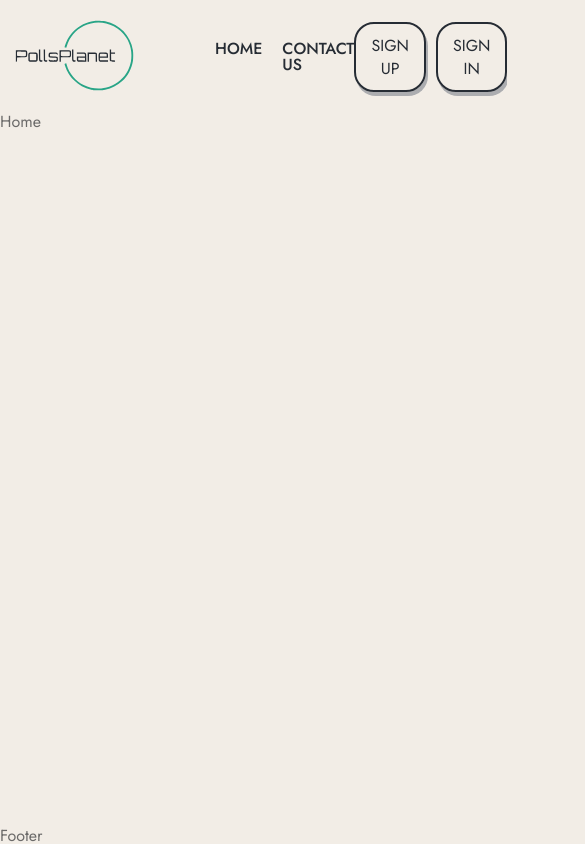
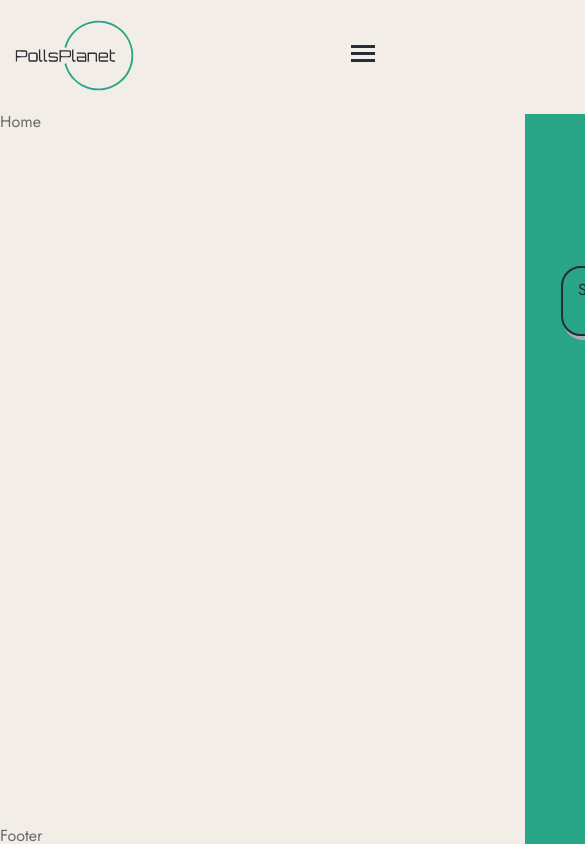
Before and after one commit to GitBap/PollsPlanet, a React (Create React App) app in the folder survey-app/frontend/: page / in a window 390 px wide. Shown: the top 844 px of the page, 585 px wide, since content can reach past the window. Built offline with nearby package versions, Linux system fonts and the light colour scheme.

Commit message:
The hamburger menu

```diff
--- /dev/null
+++ b/survey-app/frontend/src/components/Hamburger.jsx
@@ -0,0 +1,40 @@
+import React from "react";
+
+import "./styles/ui/hamburger.scss";
+
+const Hamburger = ({ mobileMenu, setMobileMenu }) => {
+  const handleMobileMenu = () => {
+    setMobileMenu((prevState) => {
+      return !prevState;
+    });
+  };
+
+  return (
+    <button className="hamburger" onClick={handleMobileMenu}>
+      <span
+        className="hamburger-top"
+        style={{
+          transform: mobileMenu
+            ? "rotate(45deg) translateY(6px) translateX(6px)"
+            : "rotate(0)",
+        }}
+      ></span>
+      <span
+        className="hamburger-middle"
+        style={{
+          display: mobileMenu ? "none" : "block",
+        }}
+      ></span>
+      <span
+        className="hamburger-bottom"
+        style={{
+          transform: mobileMenu
+            ? "rotate(-45deg) translateY(6px) translateX(-6px)"
+            : "translateY(14px)",
+        }}
+      ></span>
+    </button>
+  );
+};
+
+export default Hamburger;
--- a/survey-app/frontend/src/components/Header.jsx
+++ b/survey-app/frontend/src/components/Header.jsx
@@ -1,9 +1,12 @@
-import React from "react";
+import React, { useEffect, useState } from "react";
 import { Link } from "react-router-dom";
 
 import "./styles/header.scss";
+import Hamburger from "./Hamburger";
 
 const Header = () => {
+  const [mobileMenu, setMobileMenu] = useState(false);
+
   return (
     <header>
       <div className="container">
@@ -110,6 +113,30 @@ c122 2 146 0 153 -13 5 -8 22 -15 39 -15 27 0 30 3 24 23 -4 12 -18 32 -31 45
             <button className="btn">Sign up</button>
             <button className="btn">Sign in</button>
           </div>
+          <div className="hamburger">
+            <Hamburger mobileMenu={mobileMenu} setMobileMenu={setMobileMenu} />
+          </div>
+          <div
+            className="mobile-menu"
+            style={{
+              right: mobileMenu ? "0" : "-100%",
+            }}
+          >
+            <nav className="nav">
+              <ul>
+                <li>
+                  <Link to="/">Home</Link>
+                </li>
+                <li>
+                  <Link to="/contactus">Contact us</Link>
+                </li>
+              </ul>
+            </nav>
+            <div className="login-btns">
+              <button className="btn">Sign up</button>
+              <button className="btn">Sign in</button>
+            </div>
+          </div>
         </div>
       </div>
     </header>
--- a/survey-app/frontend/src/components/styles/header.scss
+++ b/survey-app/frontend/src/components/styles/header.scss
@@ -1,7 +1,9 @@
 @import "./variables.scss";
 
 header {
+  position: relative;
   padding: 20px 0;
+
   .wrapper {
     display: flex;
     align-items: center;
@@ -55,7 +57,46 @@ header {
     .login-btns {
       display: flex;
       justify-content: space-between;
+      align-items: center;
       gap: 10px;
+    }
+
+    .mobile-menu {
+      position: absolute;
+      padding: 60px;
+      width: calc(50% - 60px);
+      height: 100vh;
+      top: 100%;
+      background-color: $primary-color;
+
+      transition: all ease 0.5s;
+
+      .nav {
+        display: block;
+        margin: 0;
+        margin-bottom: 40px;
+
+        ul {
+          flex-direction: column;
+          text-align: center;
+        }
+      }
+
+      .login-btns {
+        justify-content: center;
+        gap: 40px;
+      }
+    }
+
+    @media (max-width: 768px) {
+      nav,
+      .login-btns:not(:last-child) {
+        display: none;
+      }
+
+      .hamburger {
+        display: block;
+      }
     }
   }
 }
--- /dev/null
+++ b/survey-app/frontend/src/components/styles/ui/hamburger.scss
@@ -0,0 +1,50 @@
+@import "../variables.scss";
+
+.hamburger {
+  display: none;
+  position: relative;
+  cursor: pointer;
+  width: 24px;
+  height: 24px;
+  transition: all 0.25s;
+  z-index: 10;
+
+  .hamburger-top,
+  .hamburger-middle,
+  .hamburger-bottom {
+    content: "";
+    position: absolute;
+    width: 24px;
+    height: 3px;
+    top: 0;
+    left: 0;
+    background: $dark-color;
+    transform: rotate(0);
+    transition: all 0.5s;
+  }
+
+  .hamburger-middle {
+    transform: translateY(7px);
+  }
+
+  .hamburger-bottom {
+    transform: translateY(14px);
+  }
+
+  //   .open {
+  //     transform: rotate(90deg);
+  //     transform: translateY(0px);
+  //   }
+
+  //   .open .hamburger-top {
+  //     transform: rotate(45deg) translateY(6px) translateX(6px);
+  //   }
+
+  //   .open .hamburger-middle {
+  //     display: none;
+  //   }
+
+  //   .open .hamburger-bottom {
+  //     transform: rotate(-45deg) translateY(6px) translateX(-6px);
+  //   }
+}
--- a/survey-app/frontend/src/components/styles/variables.scss
+++ b/survey-app/frontend/src/components/styles/variables.scss
@@ -5,6 +5,7 @@ $text-color: #6b6a69;
 $button-text-color: #262c34;
 $heading-color: #262c34;
 $ligth-color: #ffffff;
+$dark-color: #262c34;
 
 // Colors for dark mode
 
--- a/survey-app/frontend/src/index.scss
+++ b/survey-app/frontend/src/index.scss
@@ -11,6 +11,7 @@ body {
   background-color: $background-color;
   color: $text-color;
   font-family: "Jost", sans-serif;
+  overflow: hidden;
 
   // Footer position is always at the bottom
   .website {
```
